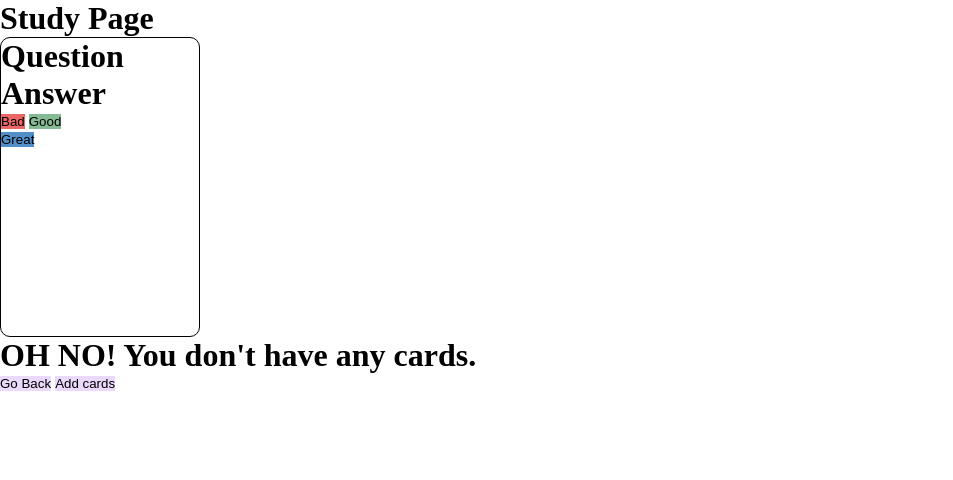
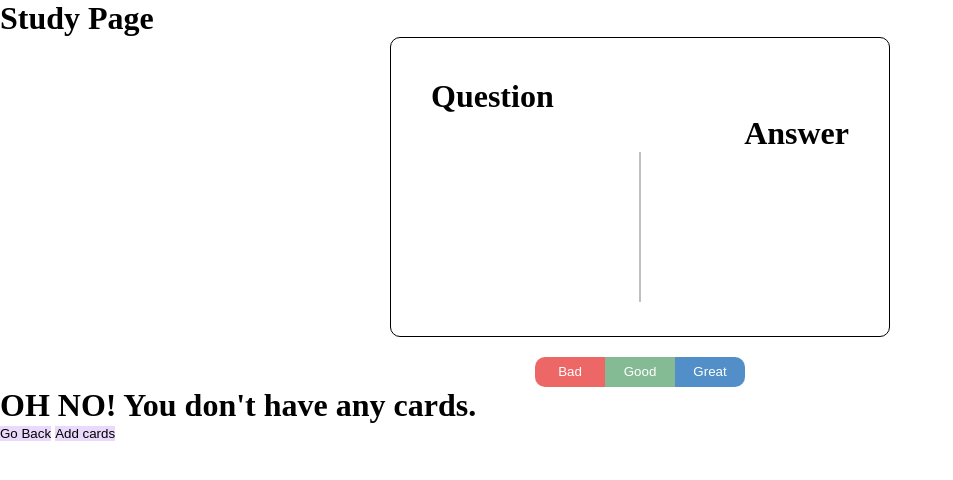
Before and after one commit to LaurierCS/Mnimi, a Django app: template templates/app/study.html in a window 1280 px wide. Shown: the part 64-544 px from the top of the page, without its empty margins (0-953 px from the left). Run offline with Django 3.2, Linux system fonts and the light colour scheme; the template is opened without the code that fills it, so the values that code supplies are empty; some libraries are stand-ins or nearby versions.

Commit message:
complete study page card and buttons

```diff
--- a/static/css/main.css
+++ b/static/css/main.css
@@ -115,28 +115,66 @@
 
 .studycard{
   height: 300px;
-  width: 200px;
+  width: 500px;
   border-radius: 10px;
   border:  1px solid rgb(0, 0, 0);
+  margin-left: auto;
+  margin-right: auto;
+  padding: 40px;
 }
 
-.study__button{
-  border-radius: 10px;
-  width: 70px;
-  height: 30px;
+.verticalline{
+  width: 1px;
+  background-color: rgb(192, 192, 192);
+  height: 150px;
+  margin: auto;
+  padding: 1px;
+}
+
+.Answer{
+  text-align: right;
+}
+
+.studybutton{
+  display: flex;
+  justify-content: center;
+  padding-top: 20px;
 }
 
 .bad__button {
   background-color: #ED6767;
+  border-radius: 10px;
+  width: 70px;
+  height: 30px;
+  border-top-right-radius: 0px;
+  border-bottom-right-radius: 0px;
 }
 
 .good__button {
   background-color: #84BB94;
+  border-radius: 10px;
+  width: 70px;
+  height: 30px;
+  border-top-right-radius: 0px;
+  border-bottom-right-radius: 0px;
+  border-top-left-radius: 0px;
+  border-bottom-left-radius: 0px;
 }
 
 .great__button {
   background-color: #528FC8;
+  border-radius: 10px;
+  width: 70px;
+  height: 30px;
+  border-top-left-radius: 0px;
+  border-bottom-left-radius: 0px;
 }
+
+.button{
+  color: #ffffff;
+}
+
+/*nocards pop-up*/
 
 .back__button {
   background-color: #EBD9FC;;
--- a/templates/app/study.html
+++ b/templates/app/study.html
@@ -10,16 +10,16 @@
 ></script>
 
 <div class="studycard">
-    <div class="header">
-        <h1>Question</h1>
-        <h1>Answer</h1>
-    </div>
-    <div class="study__button">
-        <button class="bad__button">Bad</button>
-        <button class="good__button">Good</button>
-        <button class="great__button">Great</button>
-    </div>
+        <h1 class="Question">Question</h1>
+        <h1 class="Answer">Answer</h1>
+        <div class="verticalline"></div>
 </div>
+<div class="studybutton">
+    <button class="bad__button" style="color:white">Bad</button>
+    <button class="good__button" style="color:white">Good</button>
+    <button class="great__button" style="color:white">Great</button>
+</div>
+
 
 <div class="nocards">
     <div class="header">
```
